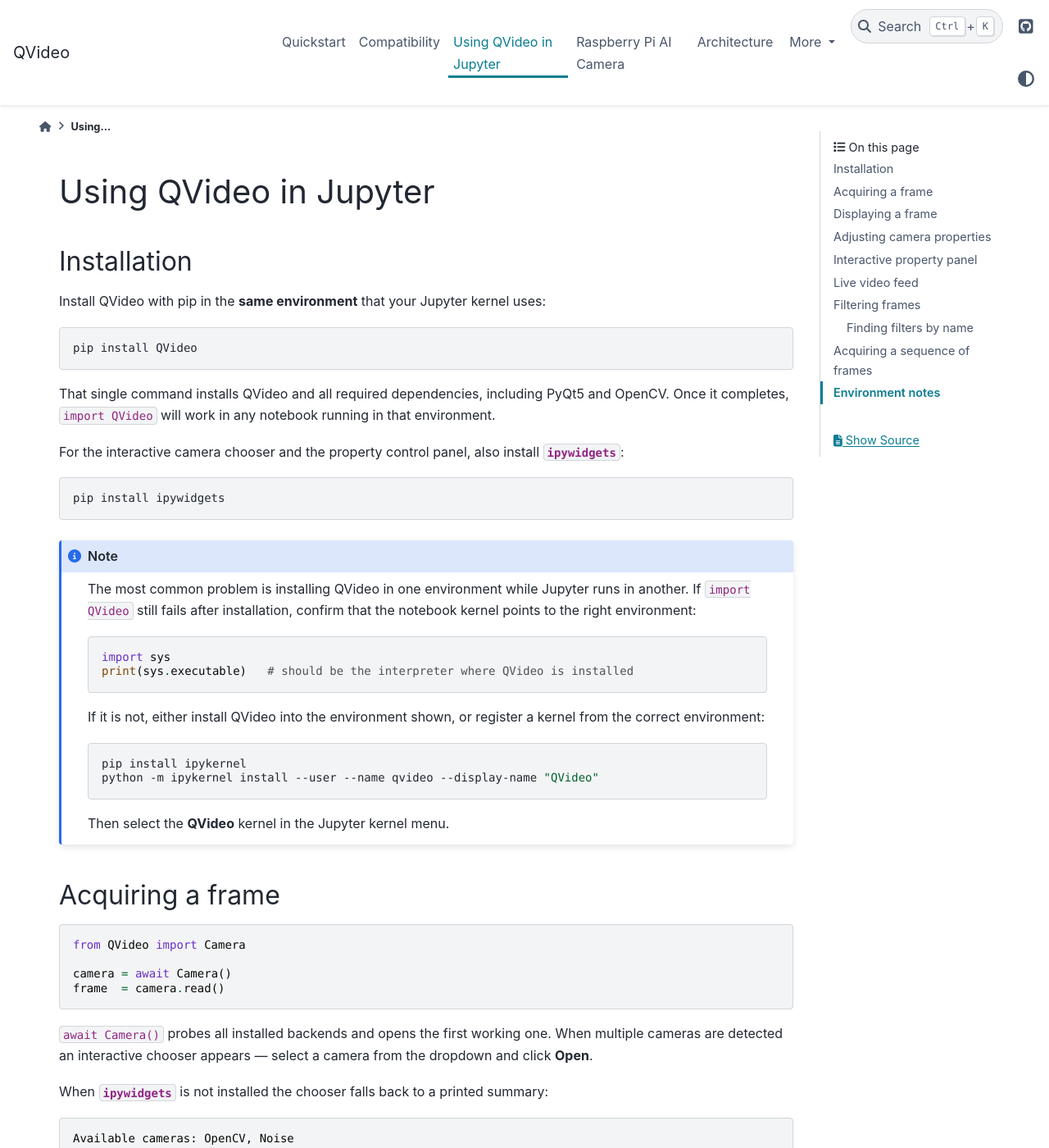
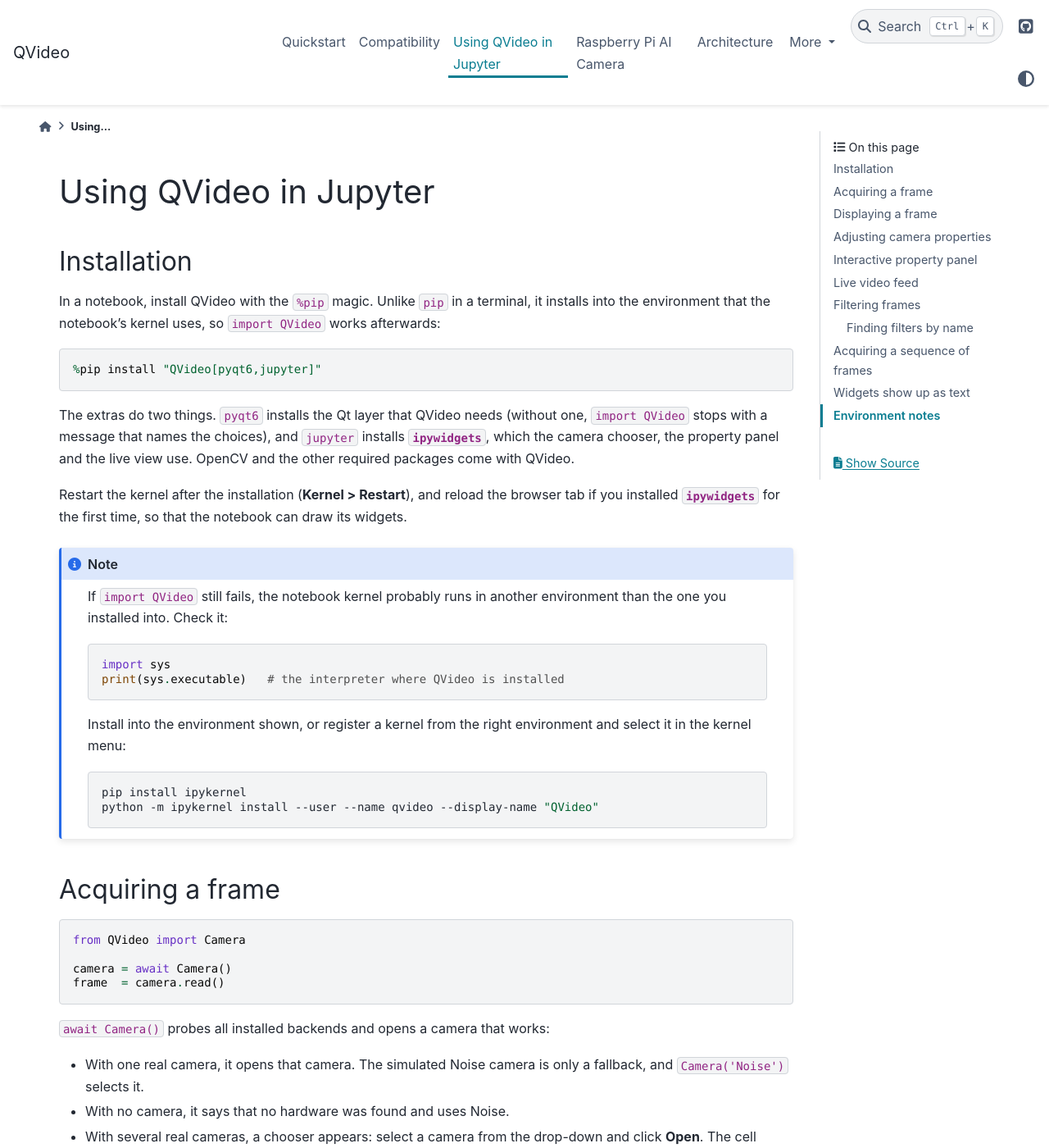
Before and after one commit to davidgrier/QVideo, a Sphinx documentation site: the page built from docs/jupyter.rst, in a window 1280 px wide and 1400 px high. Shown: the whole window at 82% size. Built offline with Sphinx 7.4.7 and the PyData theme 0.15.4, drawn with Linux system fonts in a browser that asks for light colours; some of the changed text lies outside the part shown.

Commit message:
Ask about cameras in notebooks only when there is a real choice
A single real camera is opened without a question; Noise alone says that
no hardware was found.  The chooser, for two or more real cameras, says to
press Open and what to do if the notebook shows HBox(...).  The Jupyter
chapter recommends %pip install "QVideo[pyqt6,jupyter]" and explains how
to get widgets drawn.

Co-Authored-By: Claude Sonnet 5.5 <noreply@anthropic.com>

```diff
--- a/docs/jupyter.rst
+++ b/docs/jupyter.rst
@@ -4,45 +4,41 @@ Using QVideo in Jupyter
 Installation
 ------------
 
-Install QVideo with pip in the **same environment** that your Jupyter
-kernel uses:
+In a notebook, install QVideo with the ``%pip`` magic.  Unlike ``pip`` in a
+terminal, it installs into the environment that the notebook's kernel uses,
+so ``import QVideo`` works afterwards:
 
-.. code-block:: bash
+.. code-block:: python
 
-   pip install QVideo
+   %pip install "QVideo[pyqt6,jupyter]"
 
-That single command installs QVideo and all required dependencies,
-including PyQt5 and OpenCV.  Once it completes, ``import QVideo`` will
-work in any notebook running in that environment.
+The extras do two things.  ``pyqt6`` installs the Qt layer that QVideo
+needs (without one, ``import QVideo`` stops with a message that names the
+choices), and ``jupyter`` installs :mod:`ipywidgets`, which the camera
+chooser, the property panel and the live view use.  OpenCV and the other
+required packages come with QVideo.
 
-For the interactive camera chooser and the property control panel, also
-install :mod:`ipywidgets`:
-
-.. code-block:: bash
-
-   pip install ipywidgets
+Restart the kernel after the installation (**Kernel > Restart**), and
+reload the browser tab if you installed :mod:`ipywidgets` for the first
+time, so that the notebook can draw its widgets.
 
 .. note::
 
-   The most common problem is installing QVideo in one environment while
-   Jupyter runs in another.  If ``import QVideo`` still fails after
-   installation, confirm that the notebook kernel points to the right
-   environment:
+   If ``import QVideo`` still fails, the notebook kernel probably runs in
+   another environment than the one you installed into.  Check it:
 
    .. code-block:: python
 
       import sys
-      print(sys.executable)   # should be the interpreter where QVideo is installed
+      print(sys.executable)   # the interpreter where QVideo is installed
 
-   If it is not, either install QVideo into the environment shown, or
-   register a kernel from the correct environment:
+   Install into the environment shown, or register a kernel from the right
+   environment and select it in the kernel menu:
 
    .. code-block:: bash
 
       pip install ipykernel
       python -m ipykernel install --user --name qvideo --display-name "QVideo"
-
-   Then select the **QVideo** kernel in the Jupyter kernel menu.
 
 Acquiring a frame
 -----------------
@@ -54,15 +50,23 @@ Acquiring a frame
    camera = await Camera()
    frame  = camera.read()
 
-``await Camera()`` probes all installed backends and opens the first
-working one.  When multiple cameras are detected an interactive chooser
-appears — select a camera from the dropdown and click **Open**.
+``await Camera()`` probes all installed backends and opens a camera that
+works:
+
+- With one real camera, it opens that camera.  The simulated Noise camera
+  is only a fallback, and ``Camera('Noise')`` selects it.
+- With no camera, it says that no hardware was found and uses Noise.
+- With several real cameras, a chooser appears: select a camera from the
+  drop-down and click **Open**.  The cell shows ``[*]`` until you do.
 
 When :mod:`ipywidgets` is not installed the chooser falls back to a
 printed summary::
 
-   Available cameras: OpenCV, Noise
-   Using OpenCV. To select a different one: Camera('Noise')
+   Available cameras: Flir, OpenCV
+   Using Flir. To select a different one: Camera('OpenCV')
+
+If the chooser prints ``HBox(...)`` instead of a drop-down, see
+:ref:`jupyter-widgets`.
 
 To open the first available camera without any output:
 
@@ -246,6 +250,30 @@ Acquiring a sequence of frames
    frames = [camera.read() for _ in range(50)]
    stack  = np.stack(frames)   # shape: (50, height, width, ...)
 
+.. _jupyter-widgets:
+
+Widgets show up as text
+-----------------------
+
+If a cell prints something like ``HBox(children=(Dropdown(...)))``
+instead of a drop-down, the notebook received the widget but cannot draw
+it.  The Python side is fine; the browser side of :mod:`ipywidgets` is not
+loaded.  Try these in order:
+
+1. Run ``import ipywidgets; ipywidgets.IntSlider()`` in a cell.  If a
+   slider appears, the problem is in QVideo's cell, not in Jupyter.
+2. Reload the browser tab, then rerun the cell.
+3. Restart the kernel.  If you installed :mod:`ipywidgets` after JupyterLab
+   started, restart JupyterLab as well.
+4. Install the browser side into the environment that runs JupyterLab:
+   ``pip install -U ipywidgets jupyterlab_widgets``, then restart.
+5. Compare ``sys.executable`` in a notebook cell with ``which jupyter`` in
+   a terminal.  If they name different environments, install into the one
+   that the kernel uses (with ``%pip``).
+
+Meanwhile you do not need widgets: ``Camera('OpenCV')`` opens a camera by
+name, and ``camera.read()`` returns a frame.
+
 Environment notes
 -----------------
 
```
Also changed, not shown: CHANGELOG.md (+9 -0 lines), 2 other files.
